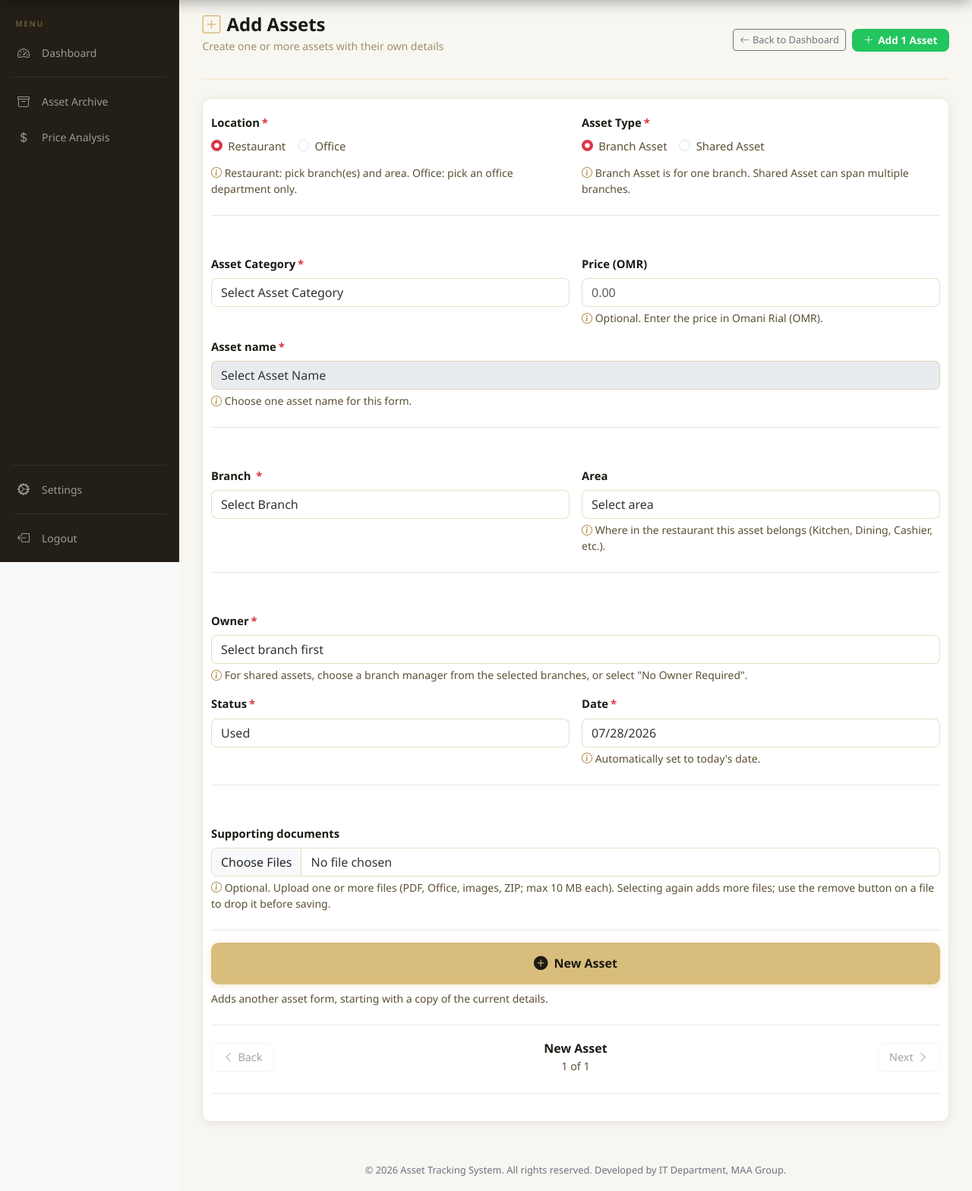
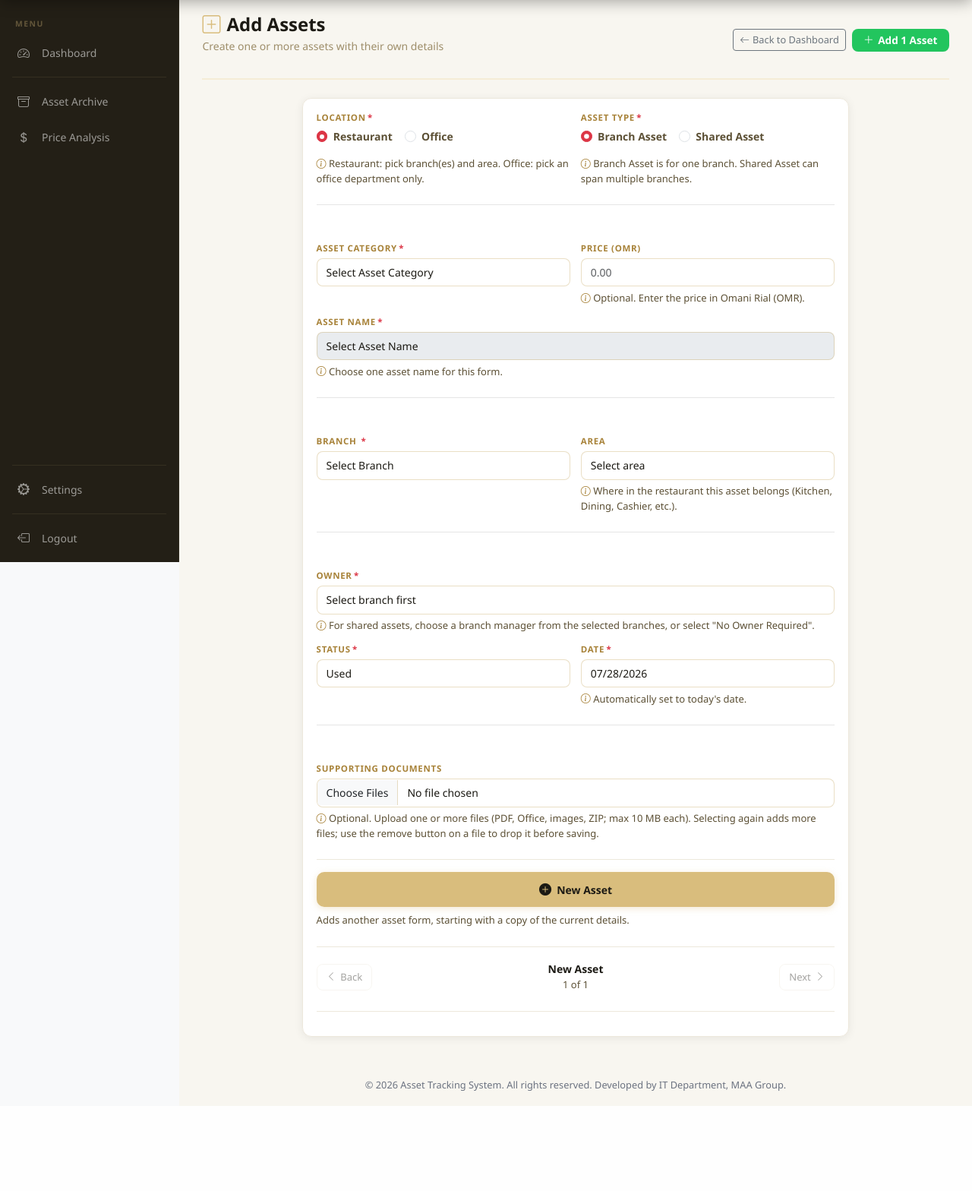
Before and after one commit to Jaypeeeee6/Asset-Tracking-System, a Flask app: page /assets/new in a window 1280 px wide. Shown: the part 60-1628 px from the top of the page at 76% size. After the commit the page ends 1516 px from the top, so only its background shows below. Run offline with Flask 3, Linux system fonts and the light colour scheme; a user stored in the database is signed in; data comes from the database, SQL or seed files in the repository; data that the repository does not hold is empty; some libraries are stand-ins or nearby versions.

Commit message:
Enhance styling for add asset page with improved layout, form controls, and typography adjustments

```diff
--- a/static/css/add-asset-page.css
+++ b/static/css/add-asset-page.css
@@ -18,35 +18,77 @@
     outline-offset: 2px;
 }
 
+.add-asset-page .add-asset-card {
+    max-width: 720px;
+    margin-left: auto;
+    margin-right: auto;
+}
+
 .add-asset-page .add-asset-card .card-body-pad {
-    max-width: 960px;
-    margin: 0 auto;
-    padding-left: 0;
-    padding-right: 0;
+    padding: 1rem 1.1rem;
+}
+
+.add-asset-page #addAssetFormFields > .row {
+    --bs-gutter-x: 0.85rem;
+    --bs-gutter-y: 0.75rem;
 }
 
 .add-asset-page .form-control,
 .add-asset-page .form-select {
-    border-color: rgba(196, 163, 90, 0.35);
+    border: 1.5px solid rgba(196, 163, 90, 0.35);
+    border-radius: 8px;
+    padding: 0.45rem 0.75rem;
+    font-size: 0.875rem;
+    color: var(--text-dark, #1c1a14);
 }
 
 .add-asset-page .form-control:focus,
 .add-asset-page .form-select:focus {
     border-color: rgba(196, 163, 90, 0.55);
-    box-shadow: 0 0 0 0.2rem rgba(217, 189, 125, 0.18);
+    box-shadow: 0 0 0 3px rgba(217, 189, 125, 0.2);
+    outline: none;
 }
 
 .add-asset-page .form-label {
-    color: var(--text-dark, #1C1A14);
+    display: block;
+    font-size: 0.72rem;
+    font-weight: 700;
+    color: var(--gold-deeper, #A8833A);
+    text-transform: uppercase;
+    letter-spacing: 0.06em;
+    margin-bottom: 0.3rem;
 }
 
-.add-asset-page .form-check-label,
+.add-asset-page .form-check-label {
+    font-size: 0.875rem;
+    font-weight: 600;
+    color: var(--text-mid, #5c5035);
+}
+
 .add-asset-page .form-text {
+    font-size: 0.8125rem;
     color: var(--text-mid, #5c5035);
+    margin-top: 0.35rem;
 }
 
 .add-asset-page .form-text i {
     color: var(--gold-deeper, #A8833A);
+}
+
+.add-asset-page .chip-multi-select {
+    font-size: 0.875rem;
+}
+
+.add-asset-page .chip-multi-select-chip {
+    font-size: 0.8125rem;
+}
+
+.add-asset-page .chip-multi-select-search {
+    font-size: 0.875rem;
+}
+
+.add-asset-page .chip-multi-select-option {
+    font-size: 0.875rem;
 }
 
 .add-asset-page .asset-names-container {
@@ -81,8 +123,8 @@
     background: var(--gold-light, #FAF5E8);
     color: var(--text-dark, #1C1A14);
     border-radius: 18px;
-    padding: 6px 10px 6px 12px;
-    font-size: 0.9rem;
+    padding: 5px 9px 5px 11px;
+    font-size: 0.8125rem;
     font-weight: 500;
 }
 
@@ -133,9 +175,9 @@
     border: 0;
     background: transparent;
     text-align: left;
-    padding: 0.6rem 0.9rem;
+    padding: 0.5rem 0.75rem;
     color: var(--text-dark, #1C1A14);
-    font-size: 0.92rem;
+    font-size: 0.875rem;
     cursor: pointer;
     line-height: 1.3;
 }
@@ -164,15 +206,15 @@
     display: inline-flex;
     align-items: center;
     justify-content: center;
-    gap: 0.5rem;
+    gap: 0.45rem;
     width: 100%;
     border: 2px solid var(--gold);
     background: var(--gold);
     color: var(--dark-bg, #1c1a14);
     border-radius: 10px;
-    padding: 0.85rem 1.25rem;
+    padding: 0.65rem 1rem;
     font-weight: 700;
-    font-size: 1rem;
+    font-size: 0.875rem;
     cursor: pointer;
     box-shadow: 0 2px 8px rgba(217, 189, 125, 0.35);
     transition: background 0.15s, border-color 0.15s, color 0.15s, box-shadow 0.15s, transform 0.15s;
@@ -222,8 +264,8 @@
     color: var(--text-dark, #1f2937);
     border: 1.5px solid var(--card-border, #d1d5db);
     border-radius: 8px;
-    padding: 0.45rem 0.9rem;
-    font-size: 0.9rem;
+    padding: 0.4rem 0.75rem;
+    font-size: 0.8125rem;
     font-weight: 500;
     cursor: pointer;
     transition: border-color 0.15s, background 0.15s, opacity 0.15s;
@@ -259,7 +301,7 @@
 
 .add-asset-pager-title {
     font-weight: 700;
-    font-size: 1rem;
+    font-size: 0.875rem;
     color: var(--text-dark, #111827);
     line-height: 1.3;
     max-width: 16rem;
@@ -269,7 +311,7 @@
 }
 
 .add-asset-pager-count {
-    font-size: 0.9rem;
+    font-size: 0.8125rem;
     color: var(--text-mid, #5c5035);
     margin-top: 0.15rem;
 }
@@ -278,7 +320,10 @@
     border-top: 1px solid var(--card-border, #eee7d8);
 }
 
-body.dark-mode .add-asset-page .form-label,
+body.dark-mode .add-asset-page .form-label {
+    color: var(--gold-pale, #F5ECD6);
+}
+
 body.dark-mode .add-asset-page .form-check-label,
 body.dark-mode .add-asset-page .add-asset-pager-title {
     color: #f5f5f0;
```
